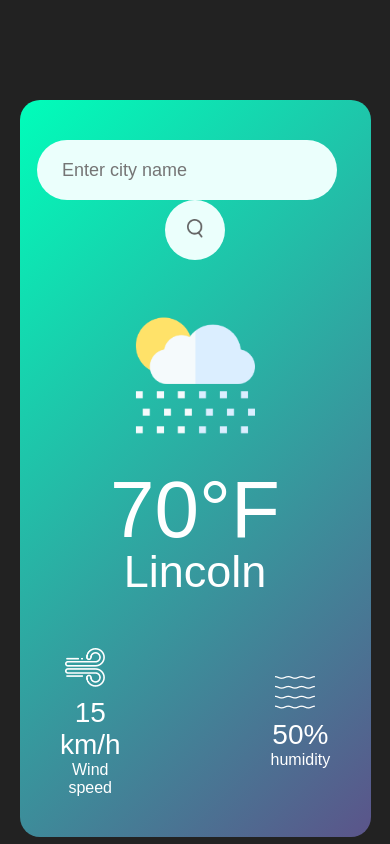
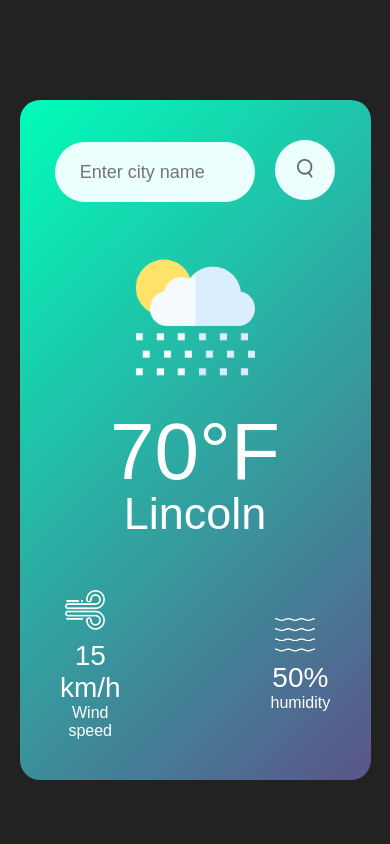
Before and after one commit to Dillona25/Weather-App, a plain HTML site: page index.html in a window 390 px wide. Drawn offline with Linux system fonts and the light colour scheme.

Commit message:
Updated CSS for mobile

```diff
--- a/style.css
+++ b/style.css
@@ -43,7 +43,7 @@ body {
   flex: 1;
   margin-right: 16px;
   font-size: 18px;
-  width: 300px;
+  width: 200px;
 }
 
 .search-button {
@@ -85,6 +85,10 @@ body {
   margin-top: 50px;
 }
 
+.column {
+  max-width: 100px;
+}
+
 .column-image {
   width: 40px;
   margin-right: 10px;
```
